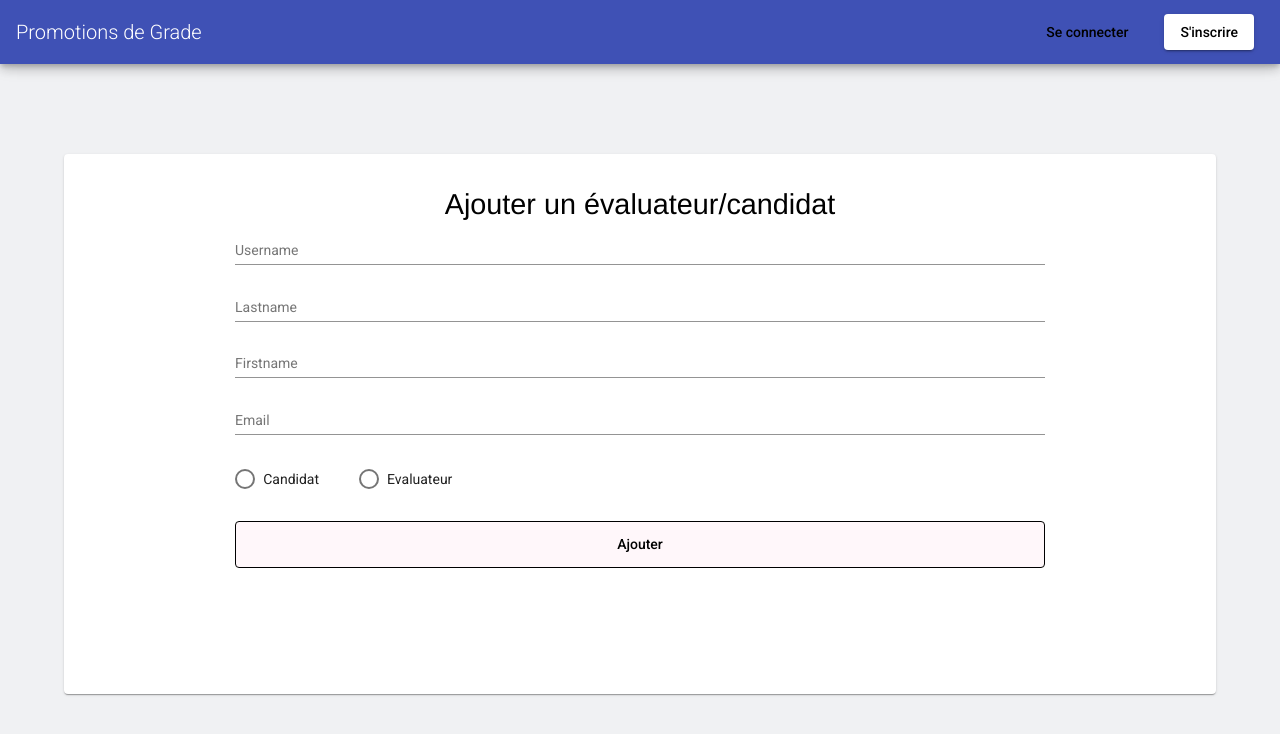
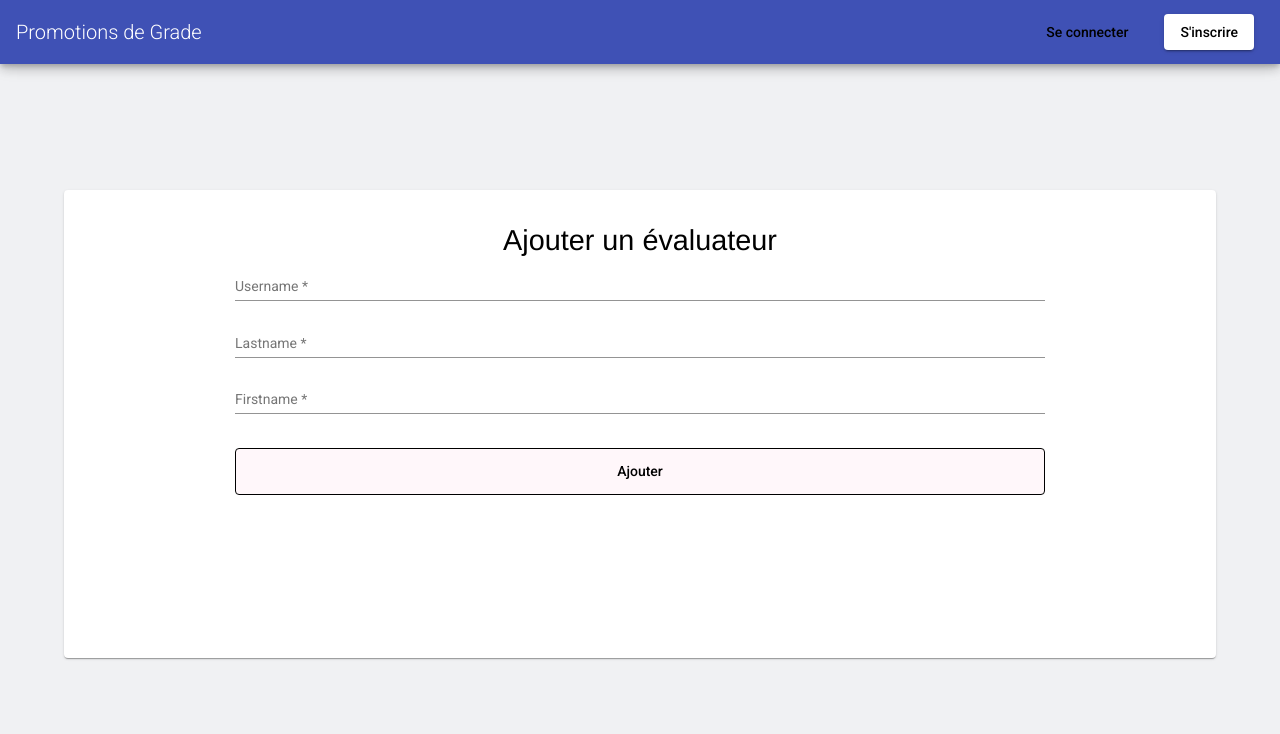
Before and after one commit to amineaouatif/dot_net_angular, an Angular app: page /add-user in a window 1280 px wide. Shown: the top 734 px of the page. Built offline with nearby package versions, Linux system fonts and the light colour scheme.

Commit message:
Updated addEvaluator still need admin authorization

```diff
--- a/src/app/app.component.html
+++ b/src/app/app.component.html
@@ -16,7 +16,7 @@
       *ngIf="!isAdmin"
       mat-button
       mat-raised-button
-      routerLink="add-user"
+      routerLink="home"
       routerLinkActive="active"
       >S'inscrire</a
     > -->
--- a/src/app/components/add-user/add-user.component.css
+++ b/src/app/components/add-user/add-user.component.css
@@ -11,7 +11,7 @@
   }
   .user-box{
       width : 90%;
-      height:75%;
+      height:65%;
   }
   .add-user-wrapper .full-width,
   .add-user-wrapper .btn-block {
@@ -42,8 +42,3 @@
     line-height: 45px;
     background: #fff7fa;
   }
- .add-user-btn-radio{
-     margin-right:2.5rem;
-     margin-top:1rem;
-     margin-bottom: 1rem;
- }
--- a/src/app/components/add-user/add-user.component.html
+++ b/src/app/components/add-user/add-user.component.html
@@ -1,37 +1,25 @@
 <div class="add-user-wrapper" fxLayout="row" fxLayoutAlign="center center">
     <mat-card class="user-box">
       <mat-card-header>
-        <mat-card-title>Ajouter un évaluateur/candidat</mat-card-title>
+        <mat-card-title>Ajouter un évaluateur</mat-card-title>
       </mat-card-header>
-
+      <form [formGroup]="credentials" (ngSubmit)="onSubmit()">
       <div class="add-user-form">
         <mat-card-content>
           <mat-form-field class="full-width">
-            <input matInput placeholder="Username" />
+            <input matInput placeholder="Username" formControlName="username"/>
+          </mat-form-field>
+          <mat-form-field class="full-width" >
+            <input matInput placeholder="Lastname" formControlName="lastname"/>
           </mat-form-field>
           <mat-form-field class="full-width">
-            <input matInput placeholder="Lastname" />
+            <input matInput placeholder="Firstname"formControlName="firstname" />
           </mat-form-field>
-          <mat-form-field class="full-width">
-            <input matInput placeholder="Firstname" />
-          </mat-form-field>
-
-          <mat-form-field class="full-width">
-            <input matInput placeholder="Email" />
-        </mat-form-field>
-
-
-            <mat-radio-group  label="Select an option">
-                <mat-radio-button class="add-user-btn-radio" value="1">Candidat</mat-radio-button>
-                <mat-radio-button class="add-user-btn-radio"value="2">Evaluateur</mat-radio-button>
-              </mat-radio-group>
-
-
         </mat-card-content>
-
-        <button mat-stroked-button color="accent" class="btn-block">
+        <button mat-stroked-button color="accent" class="btn-block" [disabled]='!credentials.valid'>
           Ajouter
         </button>
       </div>
+      </form>
     </mat-card>
   </div>
--- a/src/app/components/add-user/add-user.component.ts
+++ b/src/app/components/add-user/add-user.component.ts
@@ -1,4 +1,5 @@
 import { Component, OnInit } from '@angular/core';
+import { FormBuilder, FormGroup, Validators } from '@angular/forms';
 
 @Component({
   selector: 'app-add-user',
@@ -6,15 +7,33 @@ import { Component, OnInit } from '@angular/core';
   styleUrls: ['./add-user.component.css']
 })
 export class AddUserComponent implements OnInit {
-  username: string;
-  firstname: string;
-  lastname: string;
-  role: string;
+  credentials: FormGroup;
 
 
-  constructor() { }
+  get username() {
+    return this.credentials.get('username');
+  }
+  get lastname() {
+    return this.credentials.get('lastname');
+  }
+  get firstname() {
+    return this.credentials.get('firstname');
+  }
+  constructor(
+    private fb: FormBuilder,
+  ) {
+
+   }
 
   ngOnInit(): void {
+    this.credentials = this.fb.group({
+      username: ['', [Validators.required]],
+      lastname: ['', [Validators.required]],
+      firstname: ['', [Validators.required]],
+    });
+  }
+  onSubmit(){
+    console.log(this.credentials.value);
   }
 
 }
```
Also changed, not shown: src/app/services/evaluator.service.ts (added, +16 -0 lines).
